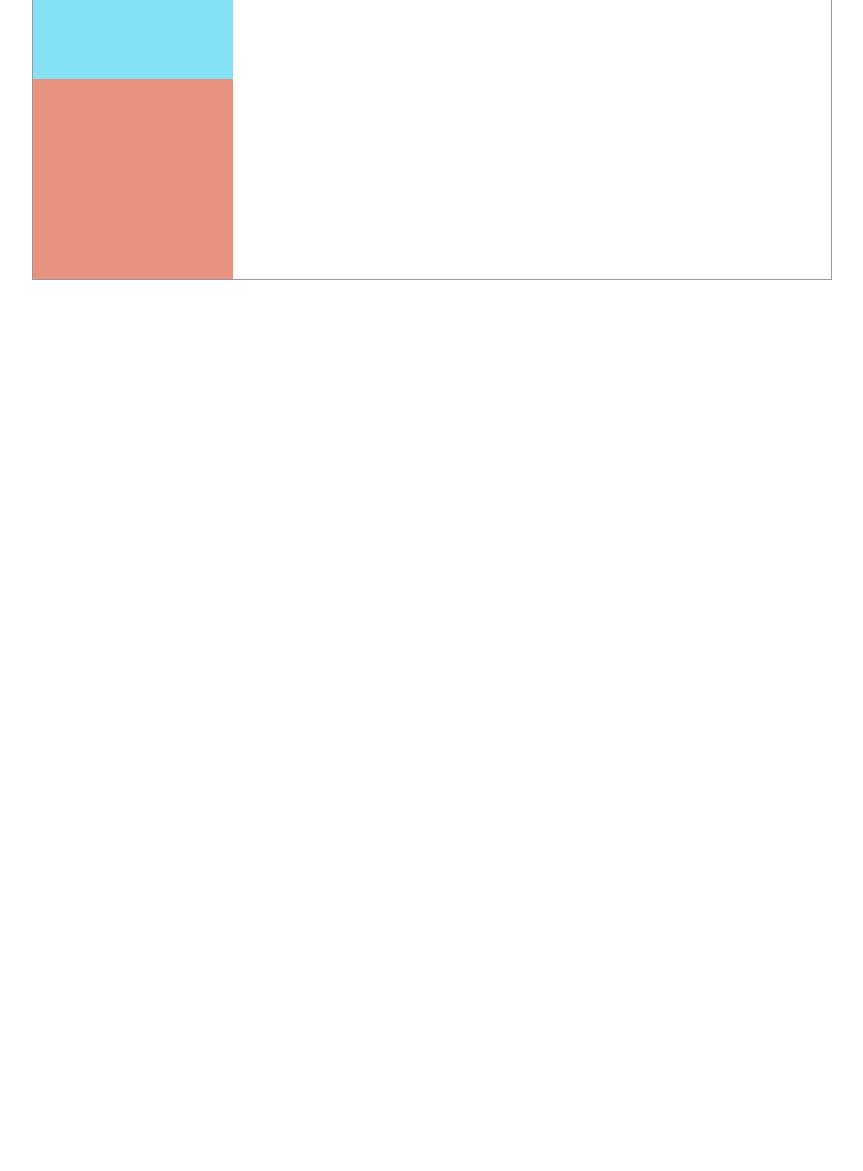
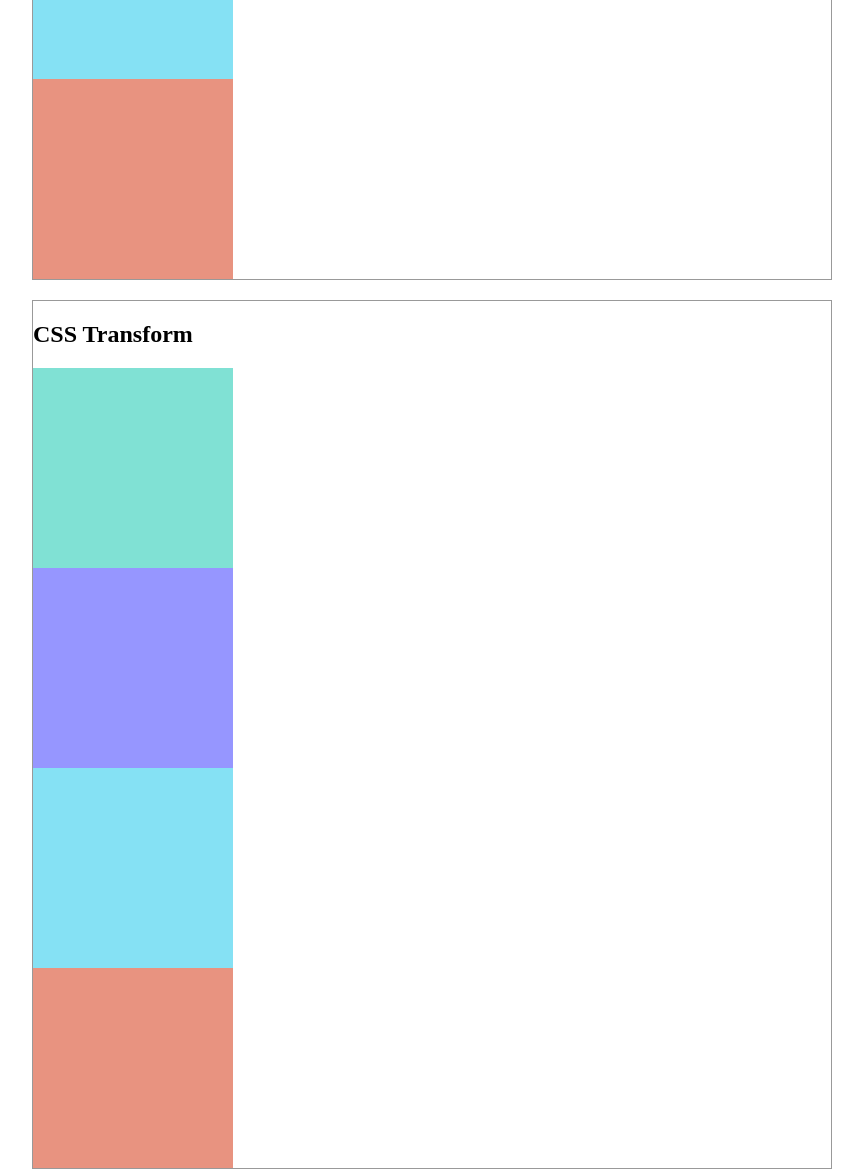
Before and after one commit to abhaysharma/mtm6201-week6-010-s22, a plain HTML site: page index.html in a window 1280 px wide. Shown: the part 669-1840 px from the top of the page, without its empty margins (208-1071 px from the left). Before the commit the page ends 969 px from the top, so only its background shows below. Drawn offline with Linux system fonts and the light colour scheme.

Commit message:
Adds css transform demo

```diff
--- a/css/main.css
+++ b/css/main.css
@@ -60,3 +60,27 @@ section{
   width: 175px;
   height: 175px;
 }
+/* -----------------------------------
+            CSS Transform
+------------------------------------- */
+.transform .box{
+  transition: all 1s;
+}
+
+.transform .b1:hover{
+  /* x-axis, y-axis */
+  transform: translate(20px, 30px);
+}
+.transform .b2:hover{
+  /* x-axis, y-axis */
+  transform: scale(1.2, 1.5);
+}
+.transform .b3{
+  transform-origin: right bottom;
+}
+.transform .b3:hover{
+  transform: rotate(45deg);
+}
+.transform .b4:hover{
+  transform: skew(45deg, 15deg) scale(.5) rotate(90deg);
+}
--- a/index.html
+++ b/index.html
@@ -20,6 +20,13 @@
       <div class="box b3"></div>
       <div class="box b4"></div>
     </section>
+    <section class="transform">
+      <h2>CSS Transform</h2>
+      <div class="box b1"></div>
+      <div class="box b2"></div>
+      <div class="box b3"></div>
+      <div class="box b4"></div>
+    </section>
   </div>
 </body>
 
```
